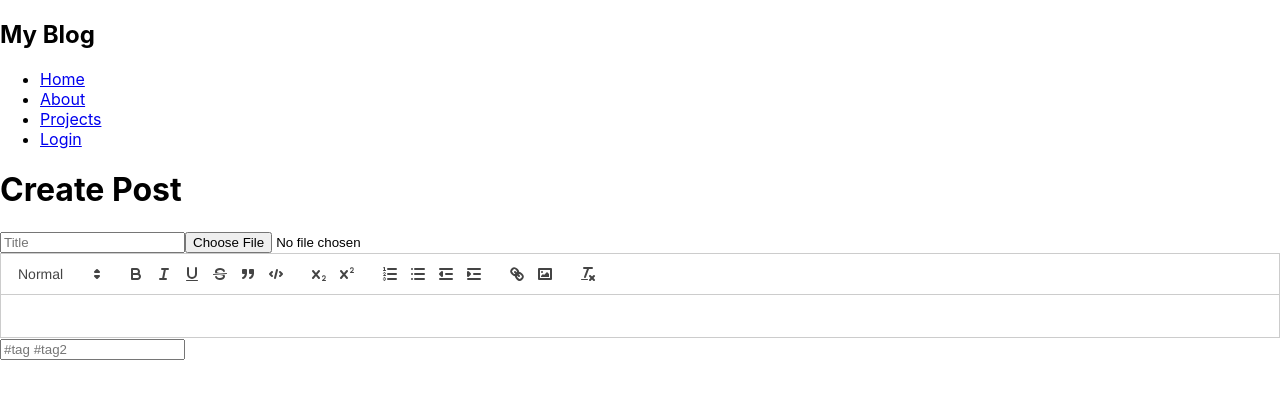
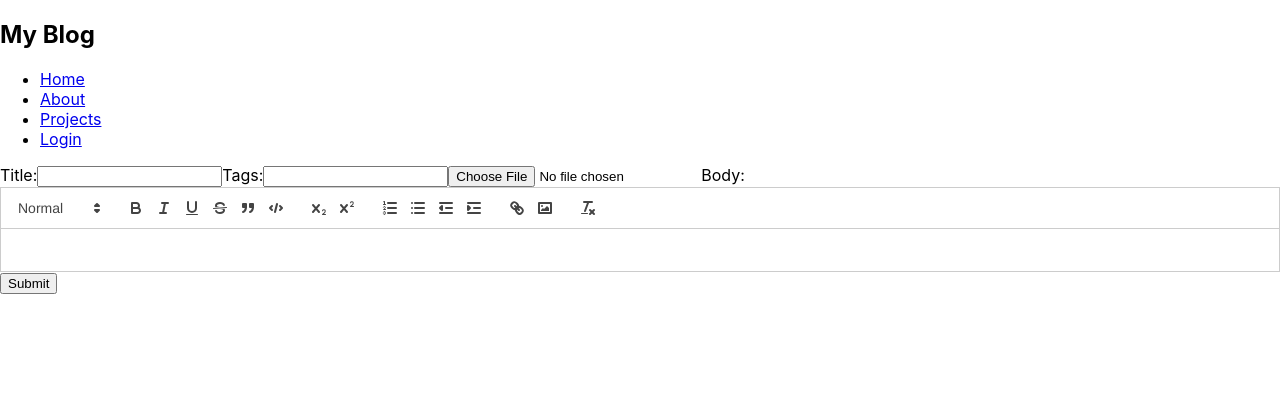
Before and after one commit to the-bay-kay/katies-react-site, a React (Create React App) app: page /#/posts/create in a window 1280 px wide. Shown: the top 398 px of the page. Built offline with nearby package versions, Linux system fonts and the light colour scheme.

Commit message:
Added basic ReactQuill editor
TODO: Fix post, fetch, etc. for posts

```diff
--- a/src/pages/CreatePost.js
+++ b/src/pages/CreatePost.js
@@ -1,63 +1,101 @@
-import { useNavigate } from 'react-router-dom';
-import { useState } from 'react';
-import { postURL } from '../components/Navbar';
-import ReactQuill from 'react-quill';
-import 'react-quill/dist/quill.snow.css'; // other options, check them out!
-import axios from 'axios'
+import { useState, useEffect, useRef } from "react";
+import { postURL } from "../components/Navbar";
+import ReactQuill from "react-quill";
+import "react-quill/dist/quill.snow.css"; // other options, check them out!
+import axios from "axios";
 
 const quillModules = {
     toolbar: [
-        [{ 'header': [1, 2, false] }],
-        ['bold', 'italic', 'underline', 'strike', 'blockquote', 'code-block'],
-        [{'script': 'sub'}, {'script': 'super'}],
-        [{'list': 'ordered'}, {'list': 'bullet'}, {'indent': '-1'}, {'indent': '+1'}],
-        ['link', 'image'],
-        ['clean']
+        [{ header: [1, 2, false] }],
+        ["bold", "italic", "underline", "strike", "blockquote", "code-block"],
+        [{ script: "sub" }, { script: "super" }],
+        [
+            { list: "ordered" },
+            { list: "bullet" },
+            { indent: "-1" },
+            { indent: "+1" },
         ],
+        ["link", "image"],
+        ["clean"],
+    ],
+};
+
+export const CreatePost = () => {
+    const [title, setTitle] = useState("");
+    const [tags, setTags] = useState("");
+    const [body, setBody] = useState("");
+
+    const editorRef = useRef();
+
+    useEffect(() => {
+        let editor = editorRef.current.getEditor();
+        let observer;
+        const checkForNode = setInterval(() => {
+            const node = editorRef.current.getEditor().root;
+            if (node) {
+                observer = new MutationObserver(() => {
+                    setBody(editorRef.current.getEditor().root.innerHTML);
+                });
+                observer.observe(node, { childList: true, subtree: true });
+                clearInterval(checkForNode);
             }
+        }, 100);
 
-export function CreatePost() {
-    const navigate = useNavigate();
+        return () => {
+            if (observer) {
+                observer.disconnect();
+            }
+            clearInterval(checkForNode);
+        };
+    }, []);
 
-    const [title, setTitle] = useState('');
-    const [body, setBody] = useState('');
-    const [tags, setTags] = useState('');
-
-    const handleSubmit = (e) => {
-        const newPost = {
-            title: title ,
-            body: body,
-            tags: tags,
-            date: new Date()
+    const handleSubmit = async (event) => {
+        event.preventDefault();
+        const postData = {
+            title,
+            tags,
+            body,
         };
-        axios
-            .post(postURL + 'add', newPost)
-            .then((response) => {
-                navigate('/');
-            })
-            .catch((error) => {
-                console.log(error);
-            });
-        navigate('/');
+        try {
+            await axios.post(postURL + "add", postData);
+            alert("Post added successfully!");
+            setTitle("");
+            setTags("");
+            setBody("");
+        } catch (error) {
+            alert("Error adding post: " + error.message);
         }
+    };
 
     return (
-        <div>
-            <h1>Create Post</h1>
-            <form>
-                <input type='title'
-                    placeholder='Title'
+        <form onSubmit={handleSubmit}>
+            <label htmlFor="title">Title:</label>
+            <input
+                type="text"
+                id="title"
                 value={title}
-                    onChange={(e) => setTitle(e.target.value)}
+                onChange={(event) => setTitle(event.target.value)}
             />
-                <input type='file' />
-                <ReactQuill value={body} modules={quillModules} />
-                <input type='tags'
-                    placeholder='#tag #tag2'
+
+            <label htmlFor="tags">Tags:</label>
+            <input
+                type="text"
+                id="tags"
                 value={tags}
-                    onChange={(e) => setTags(e.target.value)}
+                onChange={(event) => setTags(event.target.value)}
             />
+
+            <input type="file" />
+
+            <label htmlFor="body">Body:</label>
+            <ReactQuill
+                ref={editorRef}
+                value={body}
+                onChange={setBody}
+                modules={quillModules}
+            />
+
+            <button type="submit">Submit</button>
         </form>
-        </div>
-    )
-}
+    );
+};
```
Also changed, not shown: 1 other file (tests, documents, lock files or other folders). Lines whose indentation alone changed are shown as unchanged.
